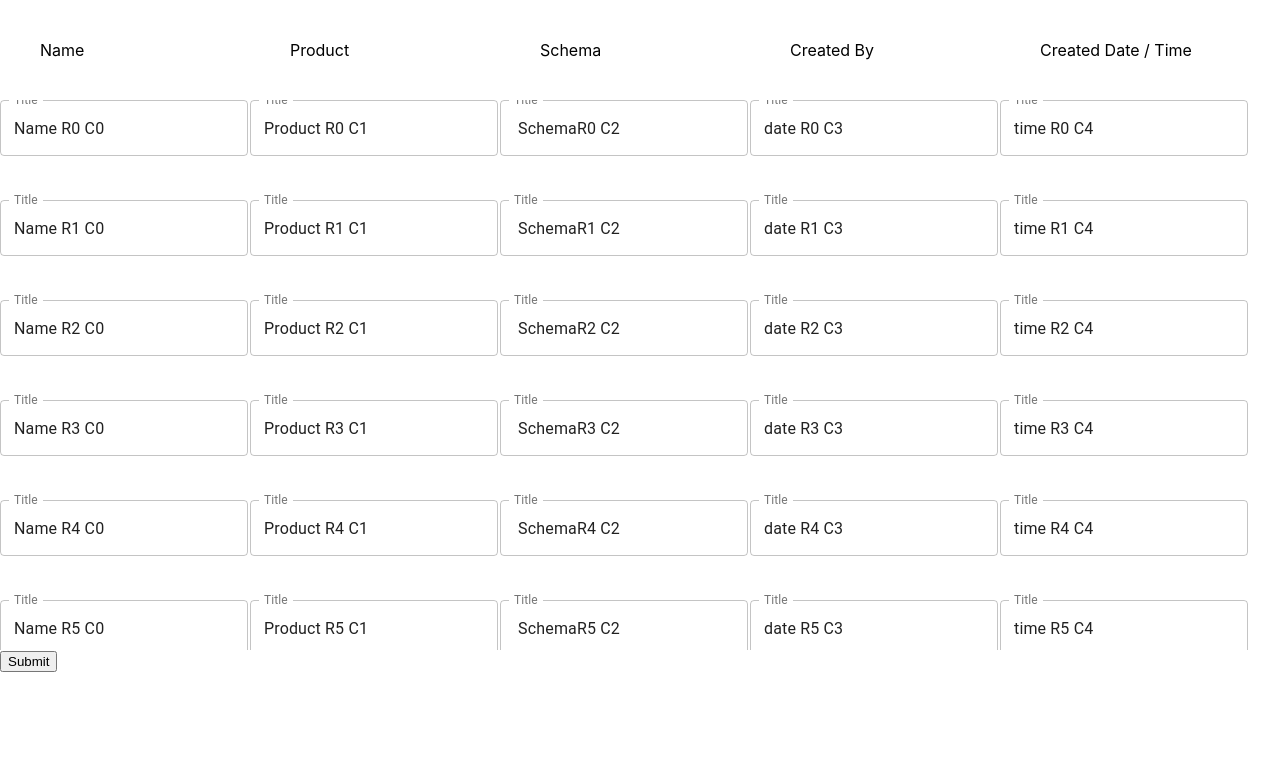
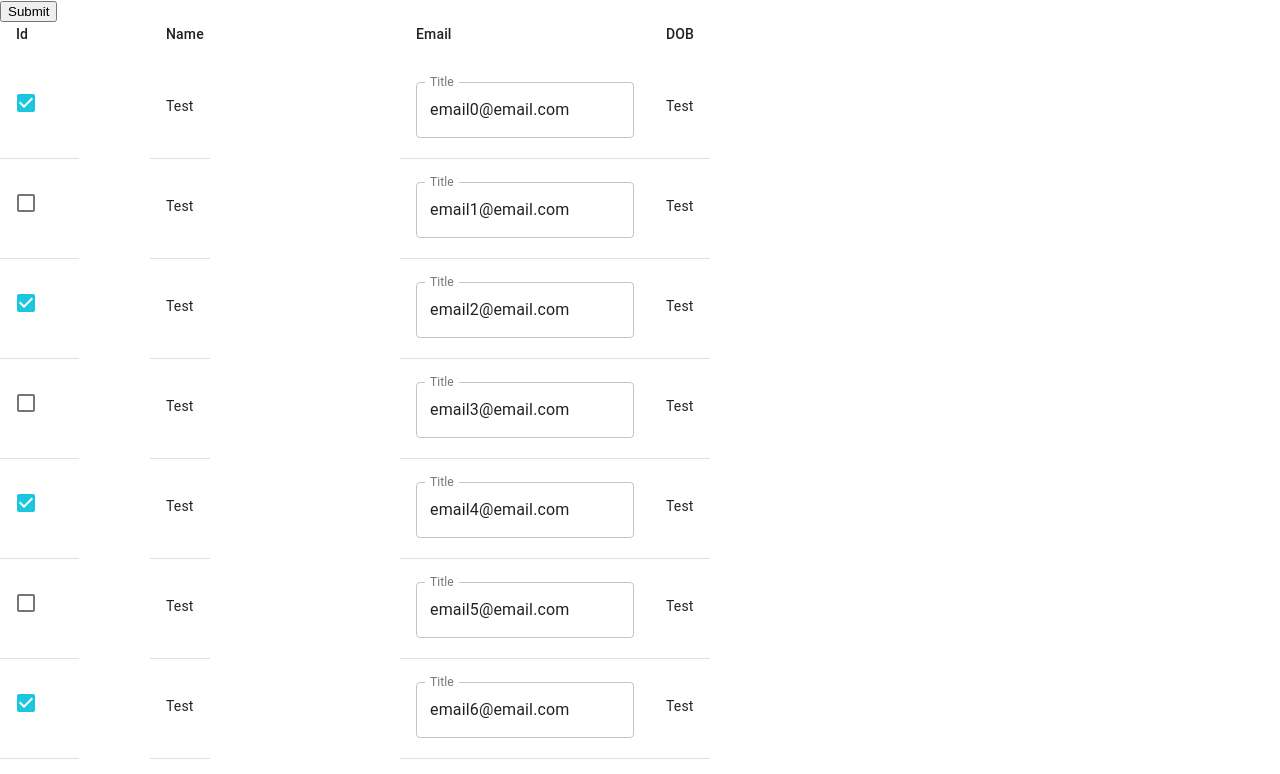
Before and after one commit to shamseerahammedm/react-everything, a React (Create React App) app: page /virtualizedtable in a window 1280 px wide. Shown: the top 774 px of the page. Built offline with nearby package versions, Linux system fonts and the light colour scheme; what @react-pdf/renderer, namor would draw is missing.

Commit message:
Completed virtualized custom table with react virtualized

```diff
--- a/src/ReactVirtualized/VirtualizedTable.jsx
+++ b/src/ReactVirtualized/VirtualizedTable.jsx
@@ -1,181 +1,538 @@
-import React, { useState, useMemo } from 'react';
-import { Grid } from 'react-virtualized';
-import * as yup  from 'yup';
-import { TextField } from '@material-ui/core';
 
-const rowCount = 2000;
-const colCount = 5;
-const cellHeight = 100;
-const cellWidth = 250;
-const scrollbarWidth = 15;
+import React, { useState, useRef } from 'react';
+import { default as styled } from 'styled-components';
+import { TextField, LinearProgress } from '@material-ui/core';
+import * as yup from 'yup';
+import FormLabel from '@material-ui/core/FormLabel';
+import FormControl from '@material-ui/core/FormControl';
+import FormGroup from '@material-ui/core/FormGroup';
+import FormControlLabel from '@material-ui/core/FormControlLabel';
+import FormHelperText from '@material-ui/core/FormHelperText';
+import Checkbox from '@material-ui/core/Checkbox';
 
-//const headers = new Array(colCount).fill(0).map((val, idx) => `H${idx}`)
-const headers = [
-  'Name',
-  'Product',
-  'Schema',
-  'Created By',
-  'Created Date / Time' /* ... */
-];
+import {
+  AutoSizer,
+  Column,
+  Table,
+  TableCellRenderer,
+  TableHeaderProps
+} from 'react-virtualized';
 
-const validationSchema = yup.object({
-  Name: yup.number().required(),
-  Product : yup.number().required(),
-});
+import TableCell from '@material-ui/core/TableCell';
 
-const dummy = {
-  'Name': 'R19 C0',
-  'Product': 'Product R19 C0',
-  'Schema': ' SchemaR19 C0',
-  'Created By': 'date R19 C0',
-  'Created Date / Time': 'time R19 C0'
+// import React, { useState, useMemo } from 'react';
+// import { Grid } from 'react-virtualized';
+// import * as yup  from 'yup';
+// import { TextField } from '@material-ui/core';
+// import { TextField } from '@material-ui/core/TextField';
+import { InputAdornment } from '@material-ui/core/InputAdornment';
+// import { LinearProgress } from '@material-ui/core/LinearProgress';
+
+const TableStyles = styled.div`
+  .ReactVirtualized__Table__headerRow {
+    display: flex;
+    align-items: center;
+  }
+
+  .ReactVirtualized__Table__row {
+    display: flex;
+    align-items: center;
+  }
+
+  .ReactVirtualized__Table__rowColumn {
+    flex: 1;
+  }
+`;
+
+const getError = ({ cellData, columnData,rowIndex,rowData, dataKey, ...otherProps }) => {
+  const {
+    errors
+  } = columnData;
+
+  const path = `[${rowIndex}].${dataKey}`;
+  const error = errors[path];
+  const value = rowData[dataKey];
+  return error;
+
+  // switch(dataKey)
+  // {
+  // case 'email':
+  // {
+  //   const isValid = yup.reach(validationSchema, dataKey).isValidSync(value);
+  //   const errorMessage = isValid ? '' : 'Email is not valid';
+  //   return errorMessage || error;
+  // }
+  // case 'id':
+  //   {
+  //     const isValid = yup.reach(validationSchema, dataKey).isValidSync(value);
+  //     const errorMessage = isValid ? '' : 'ID must be true, compo level';
+  //     return errorMessage || error;
+  //   }
+
+  //   break;
+  // default: {
+  //   return null;
+  // }
+  // }
 };
 
-// console.log('dummy validation',validationSchema.isValidSync(dummy));
-
-const makeRow = row => new Array(colCount).fill(0).map((val, idx) => {
-  return {
-    Name : `Name R${row} C${idx}`,
-    Product : `Product R${row} C${idx}`,
-    Schema : ` SchemaR${row} C${idx}`,
-    'Created By' : `date R${row} C${idx}`,
-    'Created Date / Time' : `time R${row} C${idx}`,
-  };
-});
-
-const errorRow = row => new Array(colCount).fill(0).map((val, idx) => {
-  return {
-    Name : `Name error R${row} C${idx}`,
-    Schema : `Schema error R${row} C${idx}`,
-    Product : `Created by error R${row} C${idx}`,
-    'Created Date / Time' : `Product error R${row} C${idx}`,
-    'Created By' : `Schema error R${row} C${idx}`,
-  };
-});
-
-const data = new Array(rowCount).fill(0).map((val, idx) => makeRow(idx));
-const errorData = new Array(rowCount).fill(0).map((val, idx) => errorRow(idx));
-
-const HeaderCell = ({ columnIndex, key, style, ...otherProps }) => {
-  return  (
-    <div className="grid-cell" key={key} style={{
-      ...style,
-      margin : '40px'
-    }}>
-      {headers[columnIndex]}
-    </div>
-  );
-};
-
-const CellComponent = ({ columnIndex, key, rowIndex, style , ...otherProps }) => {
-  console.log('rendering');
-  const { parent : { props : {
-    rowData,
-    errors,
-    setRows
-  } } } = otherProps;
-  const header = headers[columnIndex];
-  const errorItem = errors[rowIndex];
-  const error =  errorItem?.[columnIndex]?.[header];
-  const value  = rowData[rowIndex][columnIndex][header];
-  return (
-    <div className="grid-cell" key={key} style={style}>
+const getField = (props) => {
+  const { cellData, columnData,rowIndex,rowData, dataKey } = props;
+  const { setRows, setErrors, errors, isSubmitted } = columnData;
+  const key = `[${rowIndex}].${dataKey}`;
+  const error = errors[key];
+  switch(dataKey)
+  {
+  case 'email':
+  {
+    return (
       <TextField
         label="Title"
         variant="outlined"
-        value={value}
+        value={cellData}
         onChange={(e) => {
           const { value } = e.target;
+          if(yup.reach(validationSchema, dataKey).isValidSync(value))
+          {
+            delete errors[key];
+            setErrors(errors);
+          }
+          else
+          {
+            setErrors({
+              ...errors,
+              [key] : 'Email is not valid'
+            });
+          }
           setRows(prevState => {
             const data = [...prevState];
-            data[rowIndex][columnIndex][header] = value;
+            const newData = {
+              ...rowData,
+              [dataKey] : value
+            };
+            data.splice(rowIndex, 1, newData);
             return data;
           });
         }}
         error={!!error}
         helperText={error}
       />
+    );
+  }
+
+  case 'id':
+  {
+    return (
+      <FormControl required error={!!error} component="fieldset" >
+        <FormGroup>
+          <FormControlLabel
+            control={
+              <Checkbox
+                checked={cellData}
+                onChange={(event)=>{
+                  const { checked } = event.target;
+                  if(yup.reach(validationSchema, dataKey).isValidSync(checked))
+                  {
+                    delete errors[key];
+                    setErrors(errors);
+                  }
+                  else
+                  {
+                    setErrors({
+                      ...errors,
+                      [key] : 'Must be true'
+                    });
+                  }
+
+                  setRows(prevState => {
+                    const data = [...prevState];
+                    const newData = {
+                      ...rowData,
+                      [dataKey] : checked
+                    };
+                    data.splice(rowIndex, 1, newData);
+                    return data;
+                  });
+                }}
+                inputProps={{ 'aria-label': 'primary checkbox' }}
+              />
+            }
+          />
+        </FormGroup>
+        {error && <FormHelperText>{error}</FormHelperText>}
+      </FormControl>
+
+    );
+  }
+
+  default :
+  {
+    return <p>Test</p>;
+  }
+  }
+};
+
+const cellRenderer = (props) => {
+
+  return (
+    <TableCell variant="body" component="div" style={{ height: '60px', marginTop : '350px', marginBottom : '50px' }}>
+      {getField(props)}
+    </TableCell>
+  );
+};
+
+const headerRenderer = ({
+  label
+}) => {
+  return (
+    <TableCell component="div" variant="head" style={{ height: 40 }}>
+      <span>{label}</span>
+    </TableCell>
+  );
+};
+
+const data = new Array(1000).fill(0).map((item, index ) => {
+  return {
+    id : index % 2 === 0 ? true : false ,
+    name : `Name ${index}`,
+    email : `email${index}@email.com`,
+    dob : `${index}-06-2022`
+  };
+});
+
+const validationSchema = yup.array(
+  yup.object({
+    id: yup.boolean().required().test('True Validation',
+      'Must be true',
+      function (value) {
+        return value ? true : false;
+      }),
+    name: yup.boolean().required(),
+    email: yup.string().email('Invalid email format').required('Required')
+  })
+);
+
+// const test = async () => {
+//   const data  = await yup.reach(validationSchema, 'id').isValid(true);
+//   console.log('data',data);
+// };
+// test();
+
+const columns = [
+  {
+    width: 150,
+    label: 'Id',
+    dataKey: 'id'
+  },
+  {
+    width: 250,
+    label: 'Name',
+    dataKey: 'name'
+  },
+  {
+    width: 250,
+    label: 'Email',
+    dataKey: 'email'
+  },
+  {
+    width: 250,
+    label: 'DOB',
+    dataKey: 'dob'
+  },
+];
+
+const cellNameFinder = (item) =>{
+  const newPath = item.path.toLowerCase();
+  if(newPath.includes('name'))
+  {
+    return {
+      cellName : 'Name',
+      errorMessage : 'Name must be of string'
+    };
+  }
+  else if(newPath.includes('id'))
+  {
+    return {
+      cellName : 'id',
+      errorMessage : 'Id must be true'
+    };
+  }
+  else if(newPath.includes('email'))
+  {
+    return {
+      cellName : 'email',
+      errorMessage : 'Email is not valid'
+    };
+  }
+};
+
+const VirtualizedTable = ({ list }) => {
+
+  const isSubmitted = useRef(false);
+  const [ rows, setRows] = useState(data);
+  const [ errors, setErrors] = useState([]);
+  const [ loading, setLoading] = useState(false);
+
+  const submitHandler = async () => {
+    try
+    {
+      await validationSchema.validate(rows,{
+        abortEarly : false
+      });
+    }
+    catch(err)
+    {
+      // console.log('err',err);
+      // console.log('err',JSON.parse(JSON.stringify(err)));
+      // console.log('inner',err.inner);
+      const inner = err.inner.reduce((acc, item) => {
+        const errorMessage = cellNameFinder(item).errorMessage;
+        return {
+          ...acc,
+          [item.path] : errorMessage
+        };
+      },{});
+      setErrors(inner);
+    }
+    setLoading(false);
+  };
+
+  return (
+    <div>
+      <button
+        onClick={() => {
+          setLoading(true);
+          setTimeout(()=>{
+            isSubmitted.current = true;
+            submitHandler();
+          },500);
+        }}
+      >
+        Submit
+      </button>
+      {/*
+        <pre>{JSON.stringify(loading, null, 2)}</pre>
+        <pre>{JSON.stringify(isSubmitted, null, 2)}</pre>
+      */}
+      {loading && <LinearProgress />}
+      <TableStyles>
+
+        <AutoSizer defaultHeight={1000} style={{ height: '100%' }}>
+          {({ height, width }) => (
+            <Table
+              headerHeight={40}
+              width={width}
+              height={height}
+              rowHeight={100}
+              rowCount={rows.length}
+              rowGetter={({ index }) => rows[index]}
+            >
+              {columns.map(({ dataKey, ...other }, index) => {
+                return (
+                  <Column
+                    key={dataKey}
+                    headerRenderer={(headerProps) =>
+                      headerRenderer({
+                        ...headerProps,
+                        columnIndex: index
+                      })
+                    }
+                    cellRenderer={cellRenderer}
+                    dataKey={dataKey}
+                    columnData={{
+                      setRows : setRows,
+                      setErrors : setErrors,
+                      rows : rows,
+                      errors : errors,
+                      isSubmitted : isSubmitted
+                    }}
+                    {...other}
+                  />
+                );
+              })}
+            </Table>
+          )}
+        </AutoSizer>
+      </TableStyles>
     </div>
   );
 };
 
-const Cell = React.memo(CellComponent, () => {
-  return false;
-});
+export default VirtualizedTable;
 
-const Table = () => {
-  const [ rows, setRows] = useState(data);
-  const [ errors, setErrors] = useState([]);
-  const submitHandler = async () => {
+// const rowCount = 2000;
+// const colCount = 5;
+// const cellHeight = 100;
+// const cellWidth = 250;
+// const scrollbarWidth = 15;
 
-    // const errorData = [];
-    // rows.forEach( async (row, index) => {
-    //   let errorArray = [];
-    //   const details = row.map( async (cell) => {
-    //     console.log('cell',cell);
-    //     try {
-    //       await validationSchema.validate(cell, {
-    //         abortEarly : false
-    //       });
-    //     } catch (err) {
-    //       // err.name; // => 'ValidationError'
-    //       // err.errors; // => ['Deve ser maior que 18']
-    //       console.log('err',JSON.parse(JSON.stringify(err)));
-    //       // console.log('err.errors',err.errors);
-    //       // console.log('err.name',err.name);
-    //       // console.log('err.inner',err.inner);
-    //       errorArray.push(err.inner);
-    //       console.log('errorArray',errorArray);
-    //     }
-    //     errorData.push(errorArray);
-    //   });
-    //   await Promise.all(details);
-    //   console.log('data',data);
-    //   console.log('errors',errors);
-    // });
+// //const headers = new Array(colCount).fill(0).map((val, idx) => `H${idx}`)
+// const headers = [
+//   'Name',
+//   'Product',
+//   'Schema',
+//   'Created By',
+//   'Created Date / Time' /* ... */
+// ];
 
-    // const booleanArray = await Promise.all(isAllItemsValid);
+// const validationSchema = yup.object({
+//   Name: yup.number().required(),
+//   Product : yup.number().required(),
+// });
 
-    console.log('errors',errorData);
-    setErrors(errorData);
-    if(errors.length)
-    {
-    }
-    else
-    {
+// const dummy = {
+//   'Name': 'R19 C0',
+//   'Product': 'Product R19 C0',
+//   'Schema': ' SchemaR19 C0',
+//   'Created By': 'date R19 C0',
+//   'Created Date / Time': 'time R19 C0'
+// };
 
-    }
-  };
-  return (
-    <div>
-      <Grid
-        cellRenderer={HeaderCell}
-        columnCount={colCount}
-        columnHeight={rowCount * cellHeight}
-        columnWidth={cellWidth}
-        height={cellHeight}
-        rowCount={1}
-        rowHeight={cellHeight}
-        rowWidth={colCount * cellWidth}
-        width={colCount * cellWidth}
-        rowData={rows}
-      />
-      <Grid
-        cellRenderer={CellComponent}
-        columnCount={colCount}
-        columnHeight={rowCount * cellHeight}
-        columnWidth={cellWidth}
-        height={550}
-        rowCount={rowCount}
-        rowHeight={cellHeight}
-        rowWidth={colCount * cellWidth}
-        width={colCount * cellWidth + scrollbarWidth}
-        rowData={rows}
-        errors={errors}
-        setRows={setRows}
-      />
-      <button onClick={submitHandler}>Submit</button>
-    </div>
-  );
-};
-export default Table;
+// // console.log('dummy validation',validationSchema.isValidSync(dummy));
+
+// const makeRow = row => new Array(colCount).fill(0).map((val, idx) => {
+//   return {
+//     Name : `Name R${row} C${idx}`,
+//     Product : `Product R${row} C${idx}`,
+//     Schema : ` SchemaR${row} C${idx}`,
+//     'Created By' : `date R${row} C${idx}`,
+//     'Created Date / Time' : `time R${row} C${idx}`,
+//   };
+// });
+
+// const errorRow = row => new Array(colCount).fill(0).map((val, idx) => {
+//   return {
+//     Name : `Name error R${row} C${idx}`,
+//     Schema : `Schema error R${row} C${idx}`,
+//     Product : `Created by error R${row} C${idx}`,
+//     'Created Date / Time' : `Product error R${row} C${idx}`,
+//     'Created By' : `Schema error R${row} C${idx}`,
+//   };
+// });
+
+// const data = new Array(rowCount).fill(0).map((val, idx) => makeRow(idx));
+// const errorData = new Array(rowCount).fill(0).map((val, idx) => errorRow(idx));
+
+// const HeaderCell = ({ columnIndex, key, style, ...otherProps }) => {
+//   return  (
+//     <div className="grid-cell" key={key} style={{
+//       ...style,
+//       margin : '40px'
+//     }}>
+//       {headers[columnIndex]}
+//     </div>
+//   );
+// };
+
+// const CellComponent = ({ columnIndex, key, rowIndex, style , ...otherProps }) => {
+//   console.log('rendering');
+//   const { parent : { props : {
+//     rowData,
+//     errors,
+//     setRows
+//   } } } = otherProps;
+//   const header = headers[columnIndex];
+//   const errorItem = errors[rowIndex];
+//   const error =  errorItem?.[columnIndex]?.[header];
+//   const value  = rowData[rowIndex][columnIndex][header];
+//   return (
+//     <div className="grid-cell" key={key} style={style}>
+//       <TextField
+//         label="Title"
+//         variant="outlined"
+//         value={value}
+//         onChange={(e) => {
+//           const { value } = e.target;
+//           setRows(prevState => {
+//             const data = [...prevState];
+//             data[rowIndex][columnIndex][header] = value;
+//             return data;
+//           });
+//         }}
+//         error={!!error}
+//         helperText={error}
+//       />
+//     </div>
+//   );
+// };
+
+// const Cell = React.memo(CellComponent, () => {
+//   return false;
+// });
+
+// const Table = () => {
+//   const [ rows, setRows] = useState(data);
+//   const [ errors, setErrors] = useState([]);
+//   const submitHandler = async () => {
+
+//     // const errorData = [];
+//     // rows.forEach( async (row, index) => {
+//     //   let errorArray = [];
+//     //   const details = row.map( async (cell) => {
+//     //     console.log('cell',cell);
+//     //     try {
+//     //       await validationSchema.validate(cell, {
+//     //         abortEarly : false
+//     //       });
+//     //     } catch (err) {
+//     //       // err.name; // => 'ValidationError'
+//     //       // err.errors; // => ['Deve ser maior que 18']
+//     //       console.log('err',JSON.parse(JSON.stringify(err)));
+//     //       // console.log('err.errors',err.errors);
+//     //       // console.log('err.name',err.name);
+//     //       // console.log('err.inner',err.inner);
+//     //       errorArray.push(err.inner);
+//     //       console.log('errorArray',errorArray);
+//     //     }
+//     //     errorData.push(errorArray);
+//     //   });
+//     //   await Promise.all(details);
+//     //   console.log('data',data);
+//     //   console.log('errors',errors);
+//     // });
+
+//     // const booleanArray = await Promise.all(isAllItemsValid);
+
+//     console.log('errors',errorData);
+//     setErrors(errorData);
+//     if(errors.length)
+//     {
+//     }
+//     else
+//     {
+
+//     }
+//   };
+//   return (
+//     <div>
+//       <Grid
+//         cellRenderer={HeaderCell}
+//         columnCount={colCount}
+//         columnHeight={rowCount * cellHeight}
+//         columnWidth={cellWidth}
+//         height={cellHeight}
+//         rowCount={1}
+//         rowHeight={cellHeight}
+//         rowWidth={colCount * cellWidth}
+//         width={colCount * cellWidth}
+//         rowData={rows}
+//       />
+//       <Grid
+//         cellRenderer={CellComponent}
+//         columnCount={colCount}
+//         columnHeight={rowCount * cellHeight}
+//         columnWidth={cellWidth}
+//         height={550}
+//         rowCount={rowCount}
+//         rowHeight={cellHeight}
+//         rowWidth={colCount * cellWidth}
+//         width={colCount * cellWidth + scrollbarWidth}
+//         rowData={rows}
+//         errors={errors}
+//         setRows={setRows}
+//       />
+//       <button onClick={submitHandler}>Submit</button>
+//     </div>
+//   );
+// };
+// export default Table;
```
Also changed, not shown: src/routes.js (+23 -8 lines).
